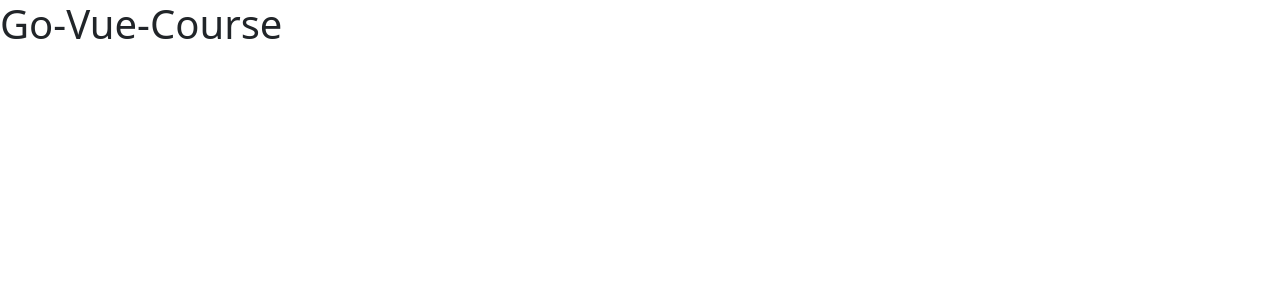
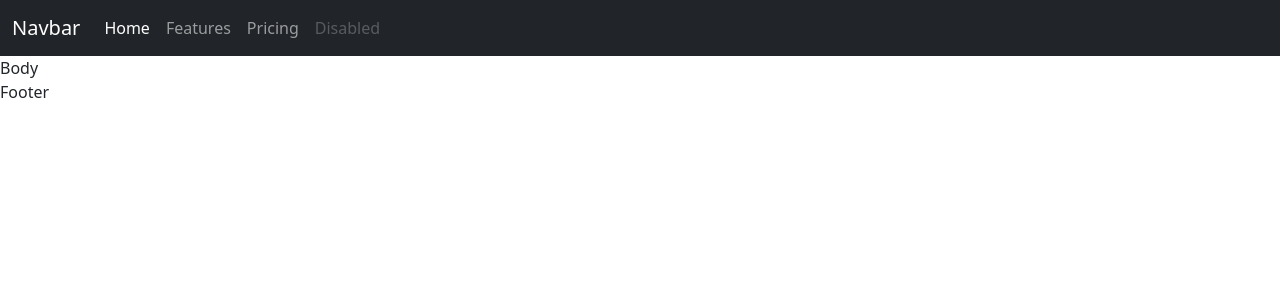
Before and after one commit to rabume/go-vue-course, a Vue app in the folder web/: page / in a window 1280 px wide. Shown: the top 300 px of the page. Built offline with nearby package versions, Linux system fonts and the light colour scheme.

Commit message:
Added basic components

```diff
--- a/web/src/App.vue
+++ b/web/src/App.vue
@@ -1,10 +1,21 @@
 <template>
-  <h1>Go-Vue-Course</h1>
+  <Header />
+  <Body />
+  <Footer />
 </template>
 
 <script>
+import Header from "./components/Header.vue"
+import Body from "./components/Body.vue"
+import Footer from "./components/Footer.vue"
+
 export default {
-
+  name: 'App',
+  components: {
+    Header,
+    Body,
+    Footer,
+  }
 }
 </script>
 
--- /dev/null
+++ b/web/src/components/Body.vue
@@ -0,0 +1,3 @@
+<template>
+    <div>Body</div>
+</template>
--- /dev/null
+++ b/web/src/components/Footer.vue
@@ -0,0 +1,3 @@
+<template>
+    <div>Footer</div>
+</template>
--- /dev/null
+++ b/web/src/components/Header.vue
@@ -0,0 +1,28 @@
+<template>
+    <nav class="navbar navbar-expand-lg bg-body-tertiary navbar-dark bg-dark">
+        <div class="container-fluid">
+            <a class="navbar-brand" href="#">Navbar</a>
+
+            <button class="navbar-toggler" type="button" data-bs-toggle="collapse" data-bs-target="#navbarNav" aria-controls="navbarNav" aria-expanded="false" aria-label="Toggle navigation">
+                <span class="navbar-toggler-icon"></span>
+            </button>
+
+            <div class="collapse navbar-collapse" id="navbarNav">
+                <ul class="navbar-nav">
+                    <li class="nav-item">
+                        <a class="nav-link active" aria-current="page" href="#">Home</a>
+                    </li>
+                    <li class="nav-item">
+                        <a class="nav-link" href="#">Features</a>
+                    </li>
+                    <li class="nav-item">
+                        <a class="nav-link" href="#">Pricing</a>
+                    </li>
+                    <li class="nav-item">
+                        <a class="nav-link disabled">Disabled</a>
+                    </li>
+                </ul>
+            </div>
+        </div>
+    </nav>
+</template>
```
